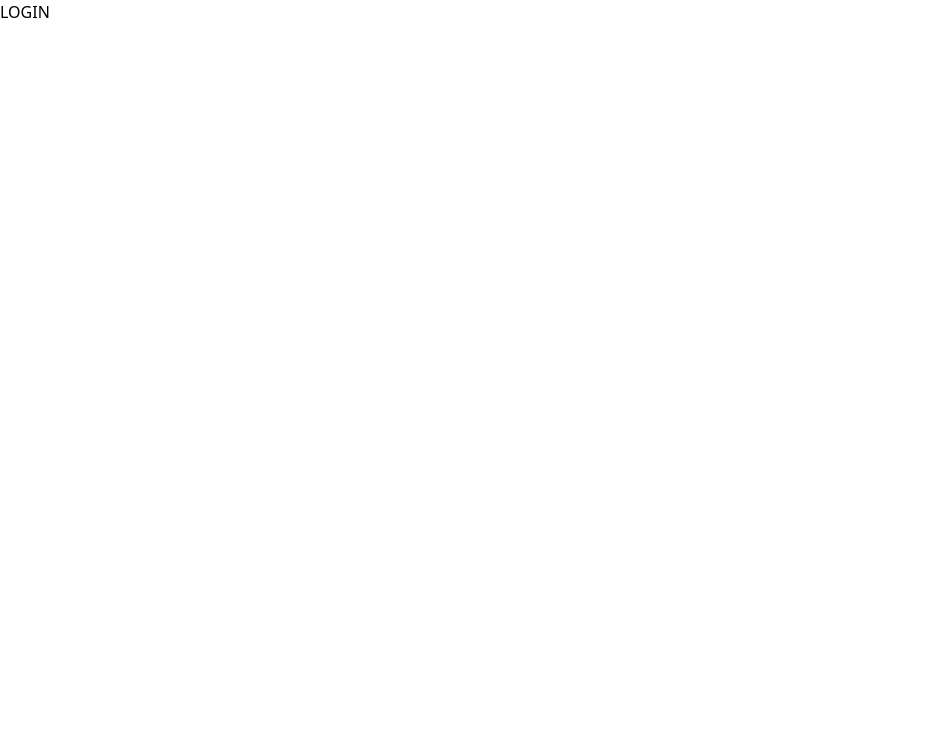
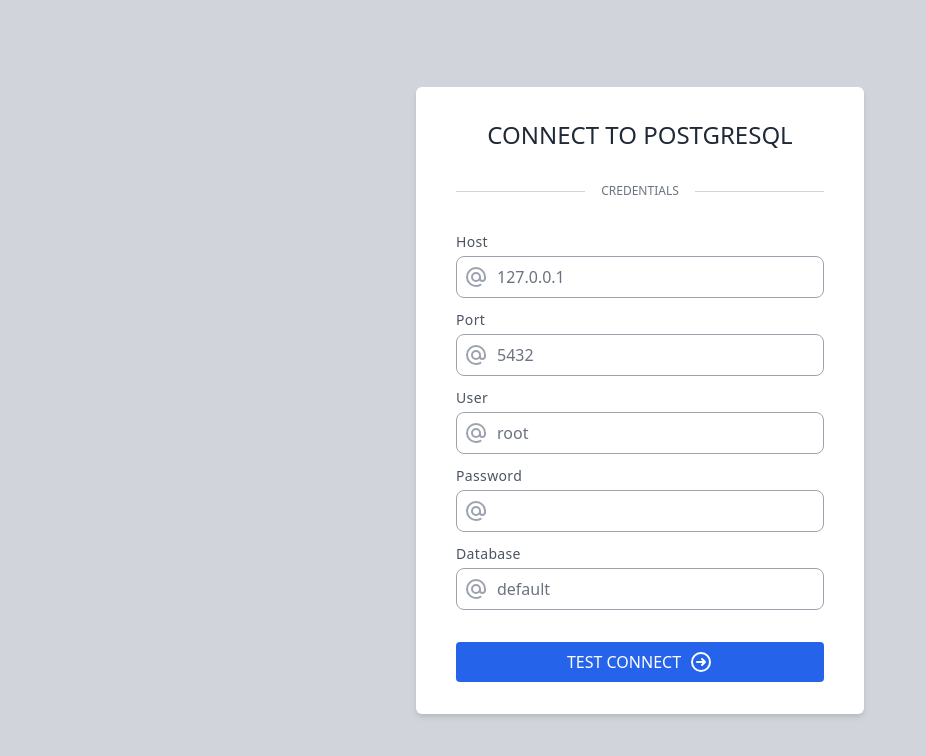
Before and after one commit to rockacola/pg-dashboard, a React (Create React App) app in the folder client/: page /login in a window 1280 px wide. Shown: the top 756 px of the page, without its empty margins (0-926 px from the left). Built offline with nearby package versions, Linux system fonts and the light colour scheme.

Commit message:
Implement login view

```diff
--- a/client/src/App.js
+++ b/client/src/App.js
@@ -1,5 +1,5 @@
 import React from 'react'
-import { BrowserRouter, Switch, Route, Link } from 'react-router-dom'
+import { BrowserRouter, Switch, Route } from 'react-router-dom'
 import Home from './views/Home'
 import Login from './views/Login'
 
--- /dev/null
+++ b/client/src/partials/login-input-field.js
@@ -0,0 +1,42 @@
+function LoginTextInput({
+  inputFor,
+  inputType = 'text',
+  label,
+  inputPlaceholder = '',
+}) {
+  return (
+    <div className="flex flex-col mb-3">
+      <label
+        for={inputFor}
+        className="mb-1 text-xs sm:text-sm tracking-wide text-gray-600"
+      >
+        {label}
+      </label>
+      <div className="relative">
+        <div className="inline-flex items-center justify-center absolute left-0 top-0 h-full w-10 text-gray-400">
+          <svg
+            className="h-6 w-6"
+            fill="none"
+            stroke-linecap="round"
+            stroke-linejoin="round"
+            stroke-width="2"
+            viewBox="0 0 24 24"
+            stroke="currentColor"
+          >
+            <path d="M16 12a4 4 0 10-8 0 4 4 0 008 0zm0 0v1.5a2.5 2.5 0 005 0V12a9 9 0 10-9 9m4.5-1.206a8.959 8.959 0 01-4.5 1.207" />
+          </svg>
+        </div>
+
+        <input
+          id={inputFor}
+          type={inputType}
+          name={inputFor}
+          className="text-sm sm:text-base placeholder-gray-500 pl-10 pr-4 rounded-lg border border-gray-400 w-full py-2 focus:outline-none focus:border-blue-400"
+          placeholder={inputPlaceholder}
+        />
+      </div>
+    </div>
+  )
+}
+
+export default LoginTextInput
--- a/client/src/views/Login.js
+++ b/client/src/views/Login.js
@@ -1,7 +1,73 @@
+import LoginTextInput from '../partials/login-input-field'
+
 function Login() {
   return (
-    <div>
-      <h3>LOGIN</h3>
+    <div className="view--login bg-red-300">
+      <div className="min-h-screen flex flex-col items-center justify-center bg-gray-300">
+        <div className="flex flex-col bg-white shadow-md px-4 sm:px-6 md:px-8 lg:px-10 py-8 rounded-md w-full max-w-md">
+          <div className="font-medium self-center text-xl sm:text-2xl uppercase text-gray-800">
+            Connect to PostgreSQL
+          </div>
+          <div className="relative mt-10 h-px bg-gray-300">
+            <div className="absolute left-0 top-0 flex justify-center w-full -mt-2">
+              <span className="bg-white px-4 text-xs text-gray-500 uppercase">
+                Credentials
+              </span>
+            </div>
+          </div>
+          <div className="mt-10">
+            <form action="#">
+              <LoginTextInput
+                inputFor="host"
+                label="Host"
+                inputPlaceholder="127.0.0.1"
+              />
+              <LoginTextInput
+                inputFor="post"
+                label="Port"
+                inputPlaceholder="5432"
+              />
+              <LoginTextInput
+                inputFor="user"
+                label="User"
+                inputPlaceholder="root"
+              />
+              <LoginTextInput
+                inputFor="password"
+                inputType="password"
+                label="Password"
+              />
+              <LoginTextInput
+                inputFor="database"
+                label="Database"
+                inputPlaceholder="default"
+              />
+
+              <div className="flex w-full mt-8">
+                <button
+                  type="submit"
+                  className="flex items-center justify-center focus:outline-none text-white text-sm sm:text-base bg-blue-600 hover:bg-blue-700 rounded py-2 w-full transition duration-150 ease-in"
+                >
+                  <span className="mr-2 uppercase">Test Connect</span>
+                  <span>
+                    <svg
+                      className="h-6 w-6"
+                      fill="none"
+                      stroke-linecap="round"
+                      stroke-linejoin="round"
+                      stroke-width="2"
+                      viewBox="0 0 24 24"
+                      stroke="currentColor"
+                    >
+                      <path d="M13 9l3 3m0 0l-3 3m3-3H8m13 0a9 9 0 11-18 0 9 9 0 0118 0z" />
+                    </svg>
+                  </span>
+                </button>
+              </div>
+            </form>
+          </div>
+        </div>
+      </div>
     </div>
   )
 }
```
